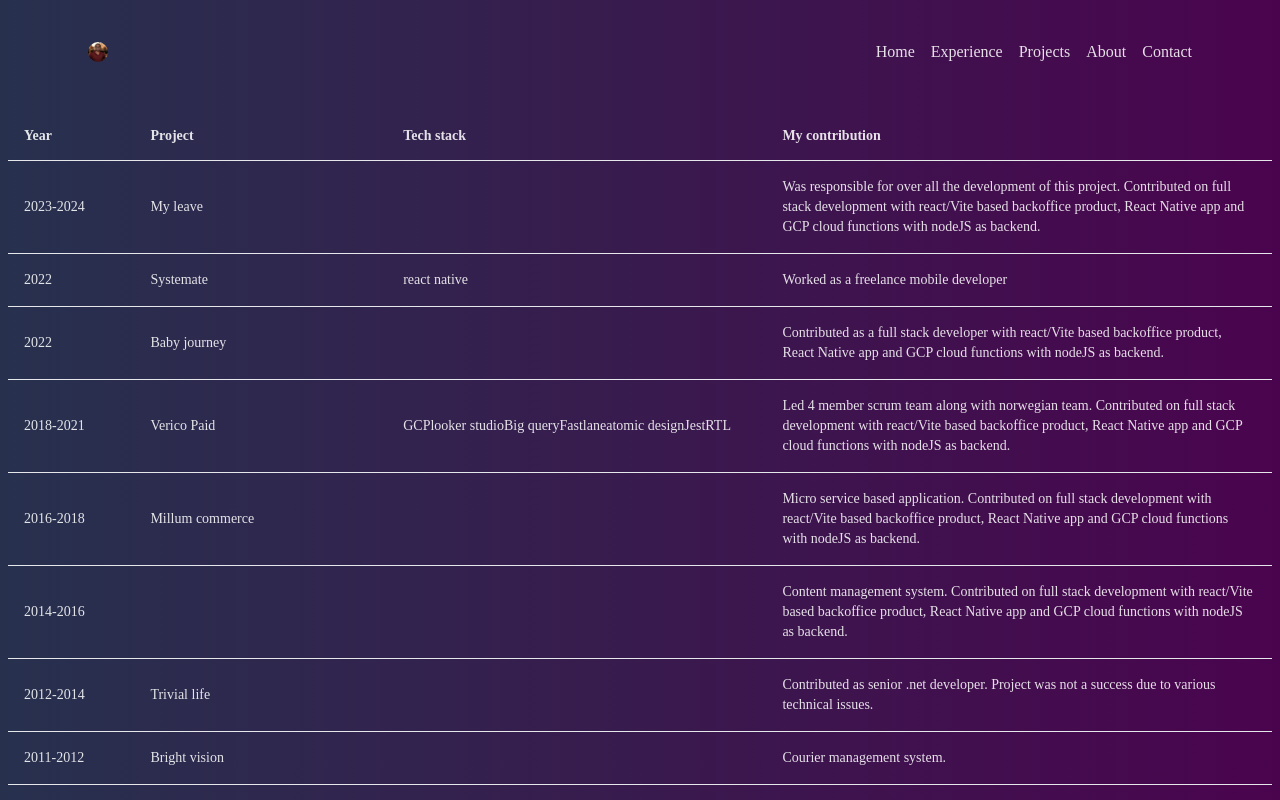
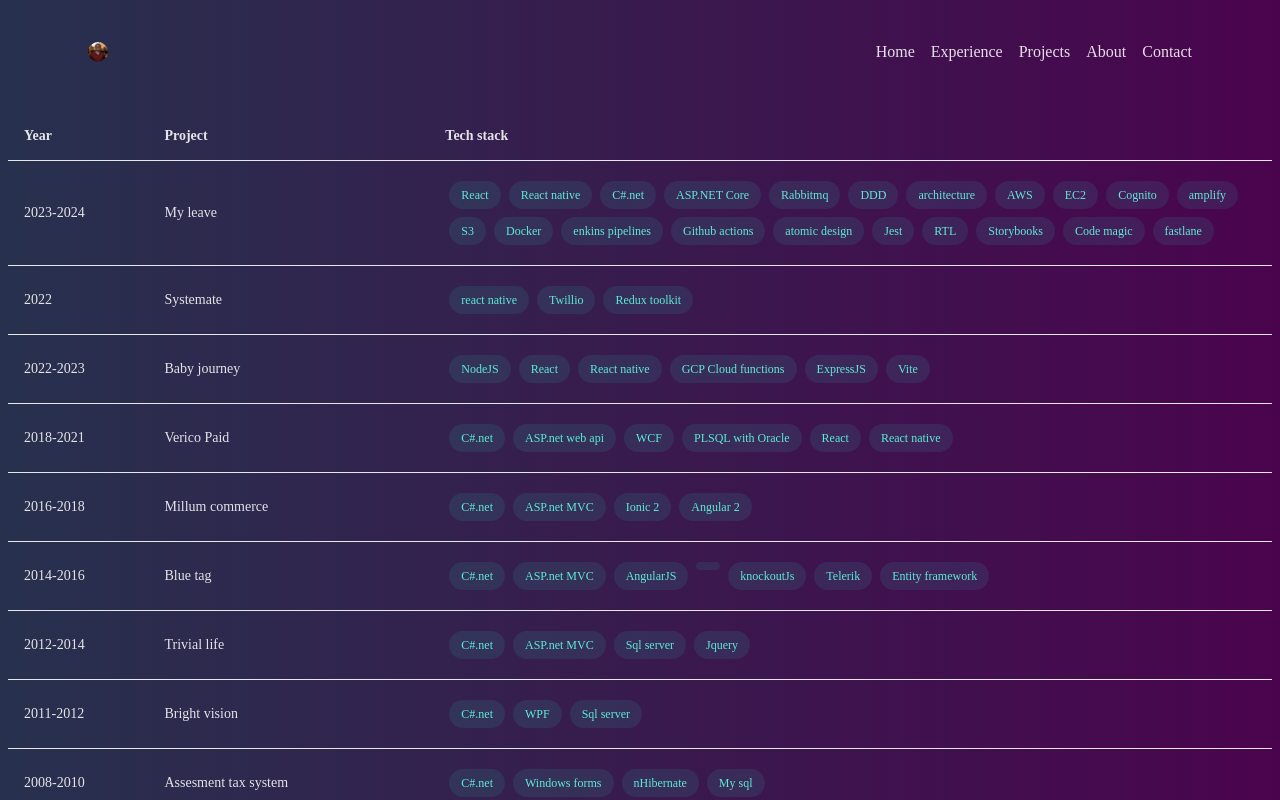
Before and after one commit to chamarasanjeewadev/portfollio, a React (Vite) app: page /history in a window 1280 px wide. Shown: the top 800 px of the page. Built offline with nearby package versions, Linux system fonts and the light colour scheme.

Commit message:
wip: changes to fix some issues

```diff
--- a/src/assets/portfollio.json
+++ b/src/assets/portfollio.json
@@ -2,20 +2,20 @@
   "languages": [
     "JavaScript (ES6+)",
     "Typescript",
-    "HTML| CSS",
-    "NodeJS",
-    "C#.net"
+    "C#.net",
+    "HTML | CSS",
+    "NodeJS"
   ],
   "other": ["micro services", "SOLID", "CI/CD", "VIM"],
   "technologies": [
-    "NextJs|Vite|Webpack",
-    "Reactquery|Zustand|RTK|Redux| Mobx",
-    "HTML|CSS|SASS|AntD|MUI| Styled components | Tailwind",
-    "Git/Github|AWSAmplify|AWS Cognito",
-    "Sqlite|mssql|mysql|Mongo| firestore",
-    "StoryBook|Jest|RTL",
-    "Docker|Fastlane|Codemagic| Firebase App distribution",
-    "Sentry|Mailchimp|FCM"
+    "NextJs | Vite | Webpack",
+    "Reactquery | Zustand | RTK | Redux |  Mobx",
+    "HTML | CSS | SASS | AntD | MUI |  Styled components  |  Tailwind",
+    "Git/Github | AWSAmplify | AWS Cognito",
+    "Sqlite  |  mssql | mysql | Mongo| firestore",
+    "StoryBook | Jest|RTL",
+    "Docker | Fastlane | Codemagic |  Firebase App distribution",
+    "Sentry | Mailchimp | FCM"
   ],
   "work": [
     {
--- a/src/assets/projects.json
+++ b/src/assets/projects.json
@@ -4,21 +4,50 @@
       "year": "2023-2024",
       "name": "My leave",
       "url": "",
-      "teckStack": ["", "", "", "", "", "", ""],
+      "teckStack": [
+        "React",
+        "React native",
+        "C#.net",
+        "ASP.NET Core",
+        "Rabbitmq",
+        "DDD",
+        "architecture",
+        "AWS",
+        "EC2",
+        "Cognito",
+        "amplify",
+        "S3",
+        "Docker",
+        "enkins pipelines",
+        "Github actions",
+        "atomic design",
+        "Jest",
+        "RTL",
+        "Storybooks",
+        "Code magic",
+        "fastlane"
+      ],
       "contribution": "Was responsible for over all the development of this project. Contributed on full stack development with react/Vite based backoffice product, React Native app and GCP cloud functions with nodeJS as backend."
     },
     {
-        "year": "2022",
-        "name": "Systemate",
-        "url": "",
-        "teckStack": ["react native", "", "", "", "", "", ""],
-        "contribution": "Worked as a freelance mobile developer"
-      },
+      "year": "2022",
+      "name": "Systemate",
+      "url": "",
+      "teckStack": ["react native", "Twillio", "Redux toolkit"],
+      "contribution": "Worked as a freelance mobile developer"
+    },
     {
-      "year": "2022",
+      "year": "2022-2023",
       "name": "Baby journey",
       "url": "",
-      "teckStack": ["", "", "", "", "", "", ""],
+      "teckStack": [
+        "NodeJS",
+        "React",
+        "React native",
+        "GCP Cloud functions",
+        "ExpressJS",
+        "Vite"
+      ],
       "contribution": "Contributed as a full stack developer with react/Vite based backoffice product, React Native app and GCP cloud functions with nodeJS as backend."
     },
     {
@@ -26,13 +55,12 @@
       "name": "Verico",
       "url": "Paid",
       "teckStack": [
-        "GCP",
-        "looker studio",
-        "Big query",
-        "Fastlane",
-        "atomic design",
-        "Jest",
-        "RTL"
+        "C#.net",
+        "ASP.net web api",
+        "WCF",
+        "PLSQL with Oracle",
+        "React",
+        "React native"
       ],
       "contribution": "Led 4 member scrum team along with norwegian team. Contributed on full stack development with react/Vite based backoffice product, React Native app and GCP cloud functions with nodeJS as backend."
     },
@@ -40,35 +68,43 @@
       "year": "2016-2018",
       "name": "Millum commerce",
       "url": "",
-      "teckStack": ["", "", "", "", "", "", ""],
+      "teckStack": ["C#.net", "ASP.net MVC", "Ionic 2", "Angular 2"],
       "contribution": "Micro service based application. Contributed on full stack development with react/Vite based backoffice product, React Native app and GCP cloud functions with nodeJS as backend."
     },
     {
       "year": "2014-2016",
-      "name": "",
+      "name": "Blue tag",
       "url": "",
-      "teckStack": ["", "", "", "", "", "", ""],
+      "teckStack": [
+        "C#.net",
+        "ASP.net MVC",
+        "AngularJS",
+        "",
+        "knockoutJs",
+        "Telerik",
+        "Entity framework"
+      ],
       "contribution": "Content management system. Contributed on full stack development with react/Vite based backoffice product, React Native app and GCP cloud functions with nodeJS as backend."
     },
     {
       "year": "2012-2014",
       "name": "Trivial life",
       "url": "",
-      "teckStack": ["", "", "", "", "", "", ""],
+      "teckStack": ["C#.net", "ASP.net MVC", "Sql server", "Jquery"],
       "contribution": "Contributed as senior .net developer. Project was not a success due to various technical issues."
     },
     {
       "year": "2011-2012",
       "name": "Bright vision",
       "url": "",
-      "teckStack": ["", "", "", "", "", "", ""],
+      "teckStack": ["C#.net", "WPF", "Sql server"],
       "contribution": "Courier management system."
     },
     {
       "year": "2008-2010",
       "name": "Assesment tax system",
       "url": "",
-      "teckStack": ["C#", "", "", "", "", "", ""],
+      "teckStack": ["C#.net", "Windows forms", "nHibernate", "My sql"],
       "contribution": ""
     }
   ]
--- a/src/components/About.tsx
+++ b/src/components/About.tsx
@@ -20,13 +20,14 @@ export const AboutMe = () => {
           <p>
             I have more than 10 plus years of exprience in software industry. I
             have worked with different technologies and tools. I love coding and
-            have been working as a full stack developer in most of the projects.
-            Also i have led multiple teams and directly have worked with
-            norweigian swedish and uk clients
+            have been working as a full stack developer in many projects. I have
+            started my career as a C# developer and gradually build my skillset
+            towards Javascript technologies as well. Also i have led multiple
+            teams and directly have worked with norweigian swedish and uk
+            clients
             <br />
-            My strength is my ability to learn and improve.
           </p>
-          <div className="grid-row-3 grid grid-cols-2 gap-4">
+          {/* <div className="grid-row-3 grid grid-cols-2 gap-4">
             <div>
               <h1>Name</h1>
               <h2>Chamara</h2>
@@ -52,7 +53,7 @@ export const AboutMe = () => {
                 Bachelor of Computer Science 2005 -2008 | Colombo, Sri Lanka
               </div>
             </div>
-          </div>
+          </div> */}
         </div>
       </div>
     </section>
--- a/src/components/Projects.tsx
+++ b/src/components/Projects.tsx
@@ -3,6 +3,7 @@ import { TitleText } from '../atoms/Title';
 import careerInfo from './../assets/portfollio.json';
 import { TechTag } from './Experience';
 import { LinkText } from '@/atoms/LinkText';
+console.log(me)
 export const Projects = () => {
   const work: WorkProps[] = careerInfo.work;
   return (
@@ -44,7 +45,7 @@ export const ProjectCard = ({
       <img src={image} className=" h-48 w-full object-cover object-left-top" />
       <div>
         {/* <h1>{companyName}</h1> */}
-        {/* <p>{description}</p> */}
+        {}
         <div className="flex flex-wrap items-center justify-center gap-2 py-2">
           {tech.map((item, index) => (
             <TechTag key={index} technology={item} />
@@ -54,3 +55,10 @@ export const ProjectCard = ({
     </div>
   );
 };
+
+           const me={ name   : 'Chamara Sanjeewa',
+                                      mobile : '+44 73 6661 6963',
+                                      whatIdo: 'software development',
+                                      goodAt : ['react','reactNative','nodeJS','.NET','typescript','css'],
+                                      love   : ['family','coding','vim','learning','football'],
+                                      believe: 'Good code is it`s own best documentation.' }
--- a/src/routes/history.lazy.tsx
+++ b/src/routes/history.lazy.tsx
@@ -10,6 +10,7 @@ import {
   TableRow,
 } from '@/components/ui/table';
 import careerInfo from './../assets/projects.json';
+import { TechTag } from '@/components/Experience';
 export const Route = createLazyFileRoute('/history')({
   component: About,
 });
@@ -24,8 +25,8 @@ function About() {
           <TableRow className=" font-bold">
             <TableHead className="w-[10%] font-bold">Year</TableHead>
             <TableHead className="w-[20%] font-bold">Project</TableHead>
-            <TableHead className="w-[30%] font-bold">Tech stack</TableHead>
-            <TableHead className="font-bold">My contribution</TableHead>
+            <TableHead className="w-[60%] font-bold">Tech stack</TableHead>
+            {/* <TableHead className="font-bold">My contribution</TableHead> */}
           </TableRow>
         </TableHeader>
         <TableBody>
@@ -35,8 +36,15 @@ function About() {
               <TableCell className="font-medium">
                 {project.name} {project.url}
               </TableCell>
-              <TableCell>{project.teckStack}</TableCell>
-              <TableCell>{project.contribution}</TableCell>
+              <TableCell className=" flex flex-wrap ">
+                {project.teckStack.map((item, index) => (
+                  <div className=" m-1">
+                    <TechTag key={index} technology={item} />
+                  </div>
+                ))}
+              </TableCell>
+
+              {/* <TableCell>{project.contribution}</TableCell> */}
             </TableRow>
           ))}
         </TableBody>
```
Also changed, not shown: 2 other files (tests, documents, lock files or other folders).
